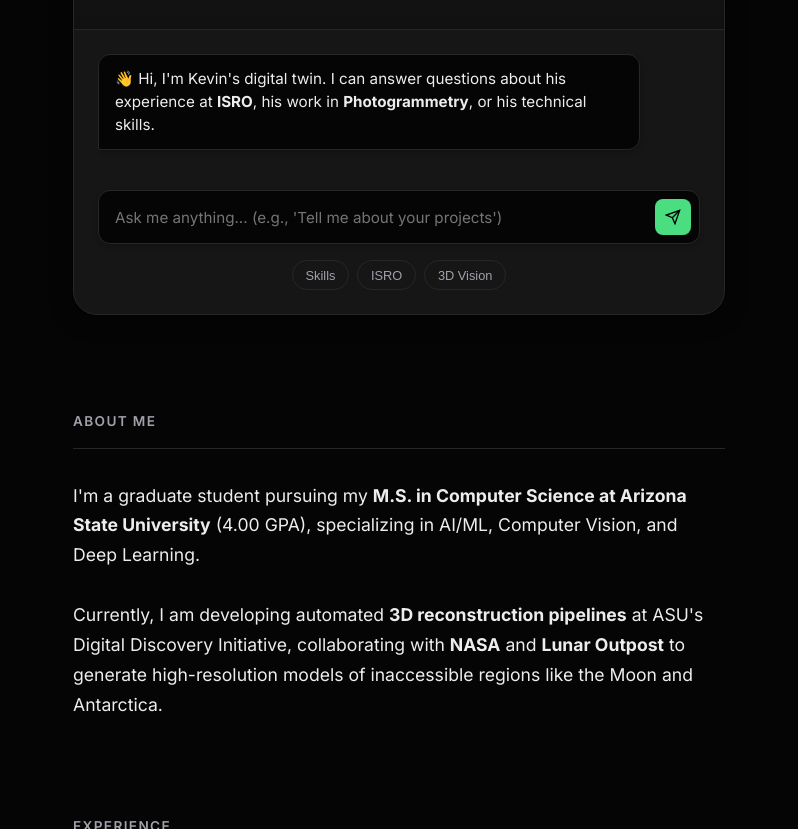
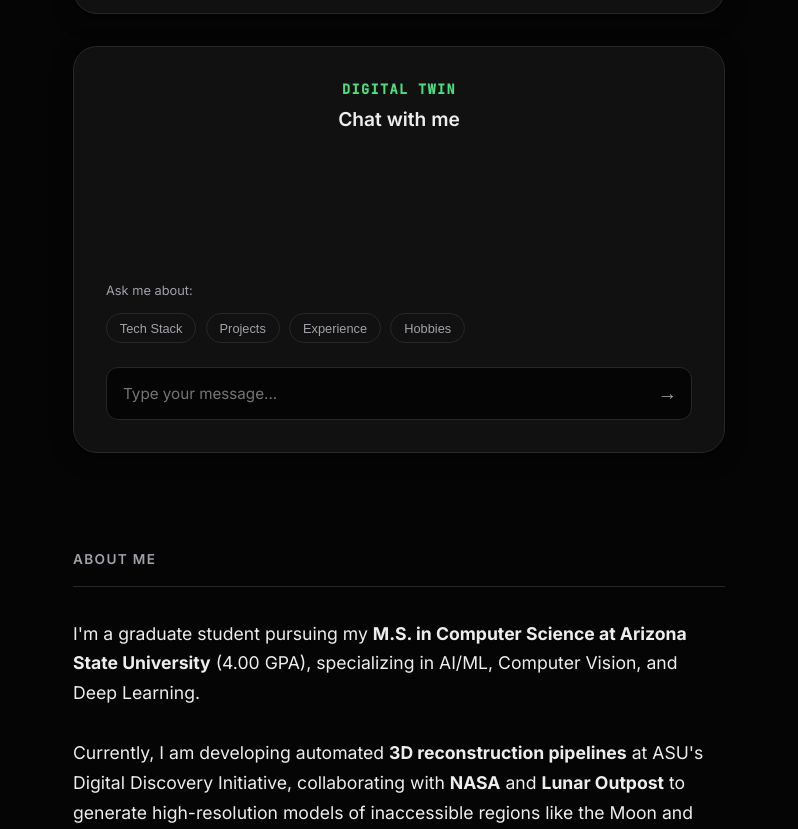
Before and after one commit to Kvndoshi/portfolio, a plain HTML site: page index.html in a window 1280 px wide. Shown: the part 444-1273 px from the top of the page, without its empty margins (241-1039 px from the left). Drawn offline with Linux system fonts and the light colour scheme.

Commit message:
Split Hero: Separate Profile and Digital Twin Cards with Modern Input

```diff
--- a/index.html
+++ b/index.html
@@ -50,14 +50,15 @@
 
     <div class="layout-container">
 
-        <!-- Hero Section: Profile + LLM Stacked -->
+        <!-- Hero Section: Profile & Digital Twin (Separated) -->
         <section id="hero" class="hero-section-centered">
-            <div class="hero-card">
-                <!-- Top: Profile Info -->
+
+            <!-- Profile Card -->
+            <div class="hero-card profile-container">
                 <div class="hero-profile-top">
                     <div class="profile-image-wrapper">
                         <img src="profile.jpg" alt="Kevin Doshi" class="profile-photo-large">
-                        <div class="status-dot" title="Online & Ready to Chat"></div>
+                        <div class="status-dot" title="Online"></div>
                     </div>
                     <h1 class="hero-name">Kevin Doshi</h1>
                     <h2 class="hero-role">Computer Vision Engineer</h2>
@@ -70,32 +71,35 @@
                         <a href="mailto:kevindoshi17@gmail.com" class="hero-social-link">Email</a>
                     </div>
                 </div>
+            </div>
 
-                <!-- Bottom: Interactive LLM Interface -->
-                <div class="hero-llm-interface">
-                    <div class="llm-chat-window" id="llm-response">
-                        <div class="ai-message-start">
-                            <p>👋 Hi, I'm Kevin's digital twin. I can answer questions about his experience at <strong>ISRO</strong>, his work in <strong>Photogrammetry</strong>, or his technical skills.</p>
-                        </div>
-                    </div>
+            <!-- Digital Twin Card -->
+            <div class="hero-card digital-twin-container">
+                <div class="dt-header">
+                    <h3 class="dt-title">DIGITAL TWIN</h3>
+                    <p class="dt-subtitle">Chat with me</p>
+                </div>
 
-                    <div class="llm-input-wrapper">
-                        <input type="text" class="llm-input-hero" id="llm-input" placeholder="Ask me anything... (e.g., 'Tell me about your projects')">
-                        <button class="llm-send-btn" id="llm-submit">
-                            <svg width="16" height="16" viewBox="0 0 24 24" fill="none" stroke="currentColor" stroke-width="2">
-                                <line x1="22" y1="2" x2="11" y2="13"></line>
-                                <polygon points="22 2 15 22 11 13 2 9 22 2"></polygon>
-                            </svg>
-                        </button>
-                    </div>
+                <div class="llm-chat-window" id="llm-response">
+                    <!-- Responses will appear here -->
+                </div>
 
-                    <div class="quick-prompts">
-                        <button class="quick-prompt-btn" data-prompt="What are your skills?">Skills</button>
-                        <button class="quick-prompt-btn" data-prompt="Experience at ISRO?">ISRO</button>
-                        <button class="quick-prompt-btn" data-prompt="Tell me about 3D Reconstruction">3D Vision</button>
-                    </div>
+                <div class="dt-prompts-label">Ask me about:</div>
+                <div class="dt-prompts">
+                    <button class="dt-tag" data-prompt="What is your tech stack?">Tech Stack</button>
+                    <button class="dt-tag" data-prompt="Tell me about your projects">Projects</button>
+                    <button class="dt-tag" data-prompt="What is your experience?">Experience</button>
+                    <button class="dt-tag" data-prompt="Do you have any hobbies?">Hobbies</button>
+                </div>
+
+                <div class="dt-input-wrapper">
+                    <input type="text" class="dt-input" id="llm-input" placeholder="Type your message...">
+                    <button class="dt-send-btn" id="llm-submit">
+                        →
+                    </button>
                 </div>
             </div>
+
         </section>
 
         <!-- Summary / About Section -->
--- a/style.css
+++ b/style.css
@@ -12,7 +12,7 @@
     --shadow-hover: 0 10px 40px rgba(74, 222, 128, 0.1);
 }
 
-/* Light Mode (Optional, can be removed if you want strictly dark) */
+/* Light Mode */
 body.light-mode {
     --bg-color: #F5F5F5;
     --text-primary: #1A1A1A;
@@ -107,7 +107,7 @@ body {
 
 /* Main Layout */
 .layout-container {
-    max-width: 700px; /* Narrower for 'reading' editorial feel */
+    max-width: 700px;
     margin: 0 auto;
     padding: 4rem 1.5rem;
 }
@@ -115,22 +115,23 @@ body {
 /* Hero Section (Centered & Stacked) */
 .hero-section-centered {
     margin-bottom: 6rem;
-    text-align: center;
+    display: flex;
+    flex-direction: column;
+    gap: 2rem; /* Spacing between Profile and Digital Twin cards */
 }
 
 .hero-card {
     background: var(--card-bg);
     border: 1px solid var(--border-light);
     border-radius: 24px;
-    padding: 0;
+    padding: 2rem;
     box-shadow: var(--shadow-subtle);
-    overflow: hidden;
+    text-align: center;
 }
 
-/* Top: Profile Info */
-.hero-profile-top {
-    padding: 3rem 2rem 2rem;
-    background: linear-gradient(to bottom, rgba(74, 222, 128, 0.05), transparent);
+/* Profile Container specific styles */
+.profile-container {
+    background: linear-gradient(to bottom, rgba(74, 222, 128, 0.05), var(--card-bg));
 }
 
 .profile-image-wrapper {
@@ -200,18 +201,37 @@ body {
     color: var(--border-light);
 }
 
-/* Bottom: LLM Interface */
-.hero-llm-interface {
-    border-top: 1px solid var(--border-light);
-    padding: 1.5rem;
-    background: rgba(255, 255, 255, 0.02);
+/* Digital Twin Card */
+.digital-twin-container {
+    display: flex;
+    flex-direction: column;
+    align-items: center;
+}
+
+.dt-header {
+    margin-bottom: 1.5rem;
+}
+
+.dt-title {
+    font-family: var(--font-mono);
+    font-size: 0.85rem;
+    color: var(--accent);
+    letter-spacing: 0.1em;
+    margin-bottom: 0.3rem;
+}
+
+.dt-subtitle {
+    font-size: 1.2rem;
+    font-weight: 600;
+    color: var(--text-primary);
 }
 
 .llm-chat-window {
-    min-height: 120px;
+    width: 100%;
+    min-height: 100px;
     max-height: 300px;
     overflow-y: auto;
-    margin-bottom: 1rem;
+    margin-bottom: 1.5rem;
     text-align: left;
     font-size: 0.95rem;
     display: flex;
@@ -225,75 +245,82 @@ body {
     padding: 0.8rem 1rem;
     border-radius: 12px 12px 12px 2px;
     display: inline-block;
-    max-width: 90%;
-    box-shadow: 0 2px 5px rgba(0,0,0,0.2);
+    max-width: 100%;
     color: var(--text-primary);
 }
 
-.llm-input-wrapper {
+.dt-prompts-label {
+    font-size: 0.8rem;
+    color: var(--text-secondary);
+    margin-bottom: 0.8rem;
+    align-self: flex-start;
+}
+
+.dt-prompts {
     display: flex;
-    gap: 0.5rem;
+    flex-wrap: wrap;
+    gap: 0.6rem;
+    margin-bottom: 1.5rem;
+    width: 100%;
+}
+
+.dt-tag {
+    background: transparent;
+    border: 1px solid var(--border-light);
+    color: var(--text-secondary);
+    padding: 0.4rem 0.8rem;
+    border-radius: 100px;
+    font-size: 0.8rem;
+    cursor: pointer;
+    transition: all 0.2s ease;
+}
+
+.dt-tag:hover {
+    border-color: var(--accent);
+    color: var(--accent);
+    background: rgba(74, 222, 128, 0.05);
+}
+
+/* Input Field */
+.dt-input-wrapper {
+    width: 100%;
+    position: relative;
+    display: flex;
+    align-items: center;
+}
+
+.dt-input {
+    width: 100%;
     background: var(--bg-color);
     border: 1px solid var(--border-light);
-    padding: 0.5rem;
+    padding: 1rem 3rem 1rem 1rem; /* Space for arrow on right */
     border-radius: 12px;
-    box-shadow: 0 2px 5px rgba(0,0,0,0.2);
-}
-
-.llm-input-hero {
-    flex: 1;
-    background: transparent;
-    border: none;
-    outline: none;
-    padding: 0.5rem;
     font-family: var(--font-main);
     font-size: 0.95rem;
     color: var(--text-primary);
+    outline: none;
+    transition: border-color 0.2s;
 }
 
-.llm-send-btn {
-    background: var(--accent);
-    color: #000;
-    border: none;
-    border-radius: 8px;
-    width: 36px;
-    height: 36px;
-    display: flex;
-    align-items: center;
-    justify-content: center;
-    cursor: pointer;
-    transition: transform 0.2s;
-    font-weight: 600;
+.dt-input:focus {
+    border-color: var(--accent);
 }
 
-.llm-send-btn:hover {
-    transform: scale(1.05);
-    box-shadow: 0 0 10px rgba(74, 222, 128, 0.3);
+.dt-send-btn {
+    position: absolute;
+    right: 10px;
+    background: transparent;
+    border: none;
+    color: var(--text-secondary);
+    cursor: pointer;
+    font-size: 1.2rem;
+    transition: color 0.2s, transform 0.2s;
+    padding: 5px;
 }
 
-.quick-prompts {
-    display: flex;
-    gap: 0.5rem;
-    margin-top: 1rem;
-    justify-content: center;
-    flex-wrap: wrap;
-}
-
-.quick-prompt-btn {
-    background: transparent;
-    border: 1px solid var(--border-light);
-    padding: 0.4rem 0.8rem;
-    border-radius: 100px;
-    font-size: 0.8rem;
-    color: var(--text-secondary);
-    cursor: pointer;
-    transition: all 0.2s;
-}
-
-.quick-prompt-btn:hover {
-    border-color: var(--accent);
+.dt-send-btn:hover {
     color: var(--accent);
-    background: rgba(74, 222, 128, 0.05);
+    transform: translateX(2px);
 }
 
 /* Content Sections */
```
